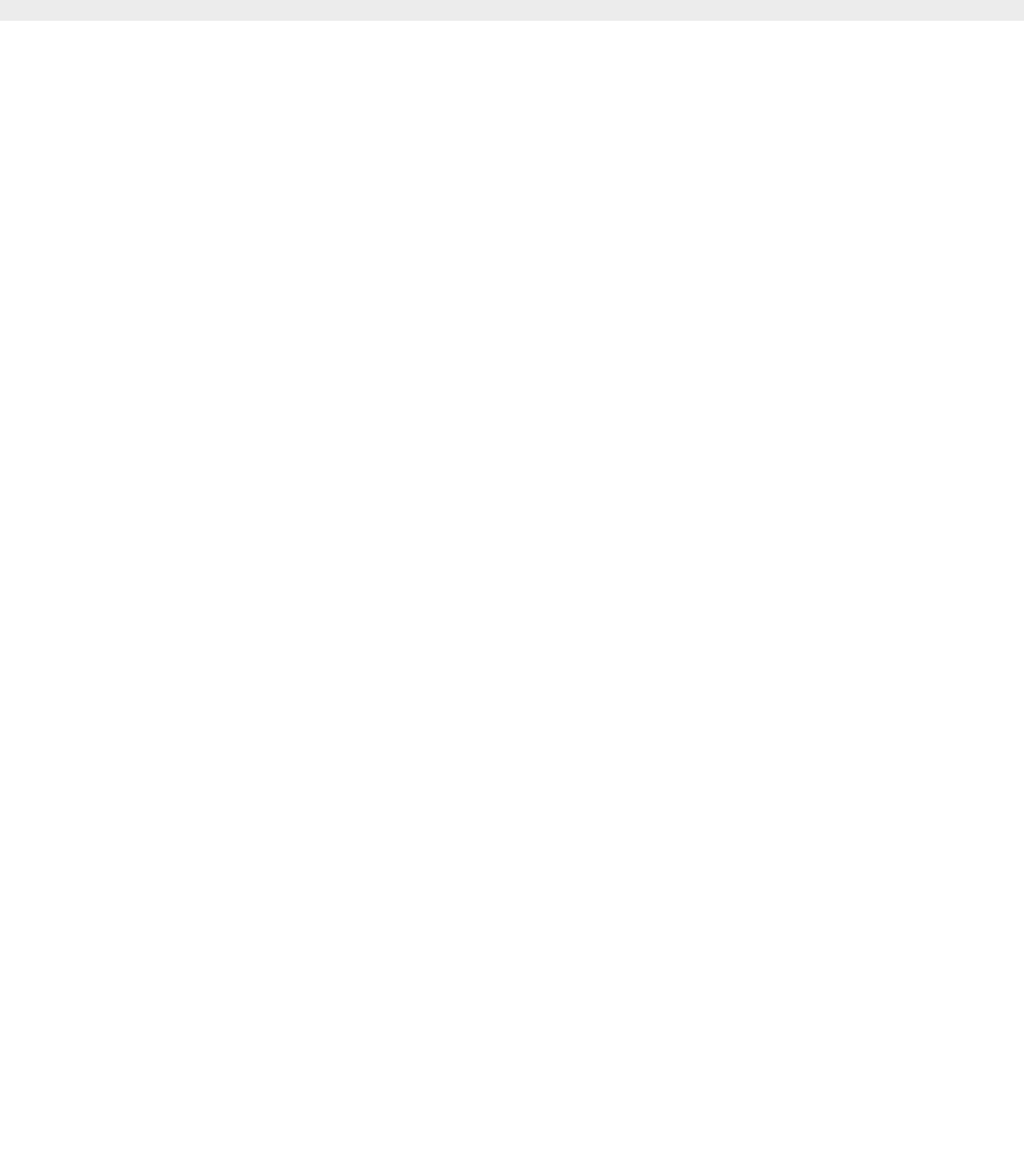
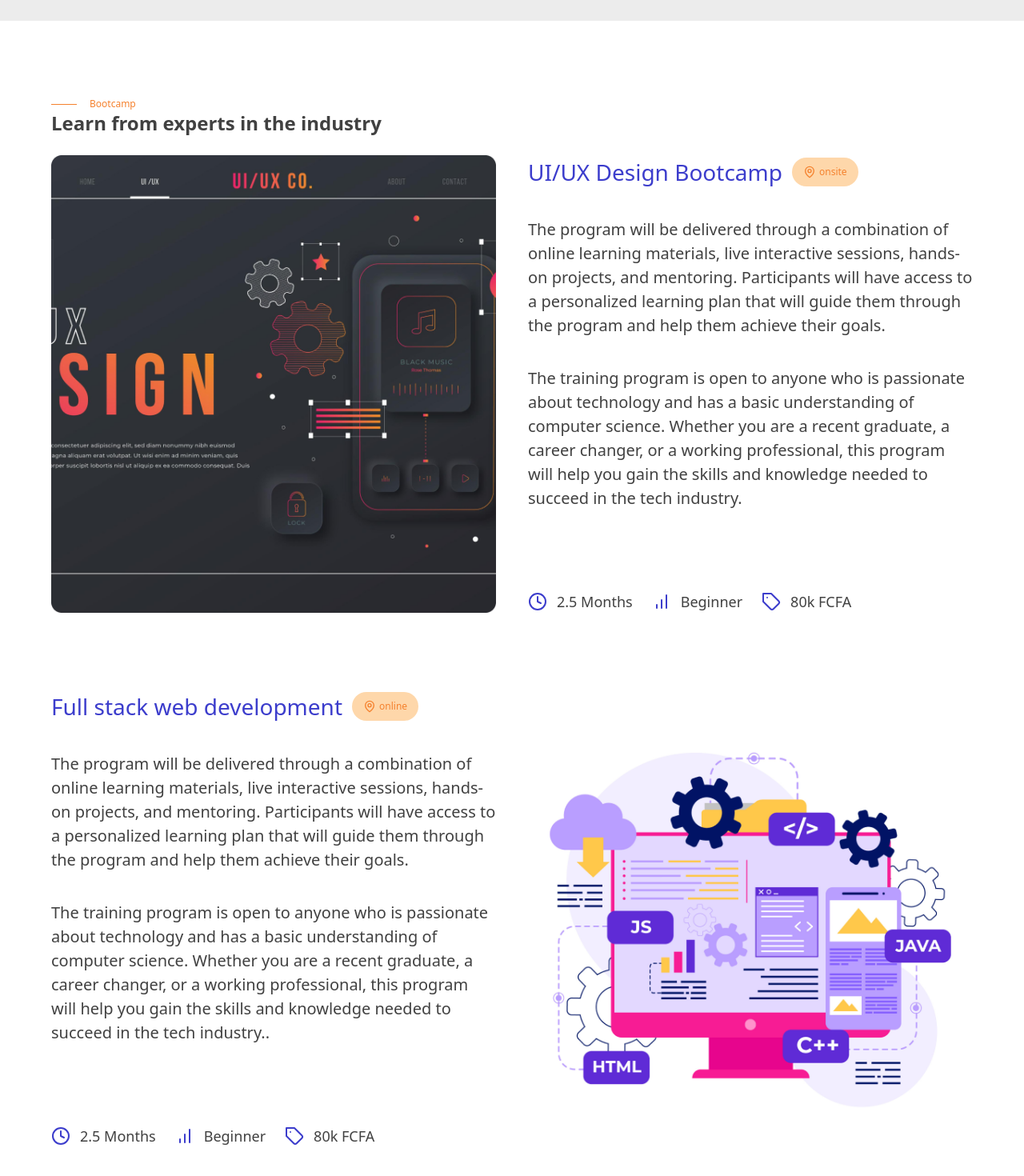
Before and after one commit to Falcon-Innovations/Falcons-Institute, a Next.js app: page / in a window 1280 px wide. Shown: the part 818-2288 px from the top of the page at 80% size. Before the commit the page ends 844 px from the top, so only its background shows below. Built offline with nearby package versions, Linux system fonts and the light colour scheme.

Commit message:
style: design course section

```diff
--- /dev/null
+++ b/components/home/courses.tsx
@@ -0,0 +1,115 @@
+/* eslint-disable @next/next/no-img-element */
+
+import React from 'react'
+import Container from '../layout/container'
+import {BarChart, Clock, MapPin, Tag} from 'lucide-react'
+
+
+const LeadText = ({label}: {label: string}) => {
+    return (<div className='flex text-orange-500 items-center space-x-4'>
+        <span className="d-block w-8 h-[0.5px] bg-orange-500 " />
+        <p className="text-xs">
+            {label}
+        </p>
+    </div>)
+}
+
+const Badge = ({label, icon}: {label: string, icon: React.ReactNode}) => {
+    return (
+        <div className="bg-orange-200 inline-flex text-[12px] items-center space-x-1 text-orange-500 py-[6px] px-[14px] rounded-[20px]">
+            {icon}
+            <p>
+                {label}
+            </p>
+        </div>
+    )
+}
+export const Courses = () => {
+    return (
+        <Container classNames='py-12'>
+            <div className='py-12'>
+                <LeadText label='Bootcamp' />
+                <div className='flex items-center space-x-3 mb-6'>
+                    <h1 className='font-semibold text-black-400 text-2xl'>Learn from experts in the industry</h1>
+                </div>
+                <div className="w-full flex space-x-10">
+                    <div className='w-full'>
+                        <img
+                            src="design.png"
+                            alt="team picture"
+                        />
+                    </div>
+                    <div className='w-full flex flex-col justify-between'>
+                        <div className="flex items-center space-x-3">
+                            <h3 className="text-blue-500 text-[28px]">UI/UX Design Bootcamp</h3>
+                            <Badge icon={<MapPin className="w-4 h-6" />} label="onsite" />
+                        </div>
+                        <p className='text-black-400 text-[20px] -mt-16'>
+                            The program will be delivered through
+                            a combination of online learning materials, live interactive sessions,
+                            hands-on projects, and mentoring.
+                            Participants will have access to a personalized
+                            learning plan that will guide them through the program and help them achieve their goals.
+                        </p>
+                        <p className='text-black-400 text-[20px] -mt-16'>
+                            The training program is open to anyone who is passionate about technology and has a basic understanding of computer science. Whether you are a recent graduate,
+                            a career changer, or a working professional,
+                            this program will help you gain the skills and knowledge
+                            needed to succeed in the tech industry.
+                        </p>
+                        <div className="w-full flex items-center space-x-6">
+                            <div className='flex items-center space-x-3 text-black-400 text-lg'>
+                                <Clock className="text-blue-500 h-6 w-6" />
+                                <p>2.5 Months</p>
+                            </div>
+                            <div className='flex items-center space-x-3 text-black-400 text-lg'>
+                                <BarChart className="text-blue-500 h-6 w-6" />
+                                <p>Beginner</p>
+                            </div>
+                            <div className='flex items-center space-x-3 text-black-400 text-lg'>
+                                <Tag className="text-blue-500 h-6 w-6" />
+                                <p>80k FCFA</p>
+                            </div>
+                        </div>
+                    </div>
+                </div>
+            </div>
+            <div className='py-12'>
+                <div className="w-full flex space-x-10">
+                    <div className='w-full flex flex-col justify-between'>
+                        <div className="flex items-center space-x-3">
+                            <h3 className="text-blue-500 text-[28px]">Full stack web development</h3>
+                            <Badge icon={<MapPin className="w-4 h-6" />} label="online" />
+                        </div>
+                        <p className='text-black-400 text-[20px] -mt-16'>
+                            The program will be delivered through a combination of online learning materials, live interactive sessions, hands-on projects, and mentoring. Participants will have access to a personalized learning plan that will guide them through the program and help them achieve their goals.
+                        </p>
+                        <p className='text-black-400 text-[20px] -mt-16'>
+                            The training program is open to anyone who is passionate about technology and has a basic understanding of computer science. Whether you are a recent graduate, a career changer, or a working professional, this program will help you gain the skills and knowledge needed to succeed in the tech industry..
+                        </p>
+                        <div className="w-full flex items-center space-x-6">
+                            <div className='flex items-center space-x-3 text-black-400 text-lg'>
+                                <Clock className="text-blue-500 h-6 w-6" />
+                                <p>2.5 Months</p>
+                            </div>
+                            <div className='flex items-center space-x-3 text-black-400 text-lg'>
+                                <BarChart className="text-blue-500 h-6 w-6" />
+                                <p>Beginner</p>
+                            </div>
+                            <div className='flex items-center space-x-3 text-black-400 text-lg'>
+                                <Tag className="text-blue-500 h-6 w-6" />
+                                <p>80k FCFA</p>
+                            </div>
+                        </div>
+                    </div>
+                    <div className='w-full'>
+                        <img
+                            src="web-dev.png"
+                            alt="team picture"
+                        />
+                    </div>
+                </div>
+            </div>
+        </Container>
+    )
+}
--- a/components/layout/container.tsx
+++ b/components/layout/container.tsx
@@ -1,8 +1,14 @@
 import React from 'react'
+import {twMerge} from 'tailwind-merge'
 
-const Container = ({children}: {children: React.ReactNode}) => {
+
+type ContainerProps = {
+    children: React.ReactNode,
+    classNames?: string
+}
+const Container = ({children, classNames}: ContainerProps) => {
     return (
-        <div className='container mx-auto px-16 2xl:px-0'>{children}</div>
+        <div className={twMerge('container mx-auto px-16 2xl:px-0', classNames)}>{children}</div>
     )
 }
 
--- a/pages/index.tsx
+++ b/pages/index.tsx
@@ -2,12 +2,14 @@
 import {Fragment} from "react";
 import Navbar from "@/components/shared/navbar";
 import {Hero} from "@/components/home/hero";
+import {Courses} from "@/components/home/courses";
 
 export default function Home() {
   return (
     <Fragment>
       <Navbar />
       <Hero />
+      <Courses />
     </Fragment>
   );
 }
--- a/tailwind.config.js
+++ b/tailwind.config.js
@@ -41,6 +41,7 @@ module.exports = {
           600: "#3738C8",
         },
         orange: {
+          50: "#FEF2EA",
           500: "#F5812D",
         },
         error: "#FF644F",
```
Also changed, not shown: public/design.png (added), public/web-dev.png (added).
